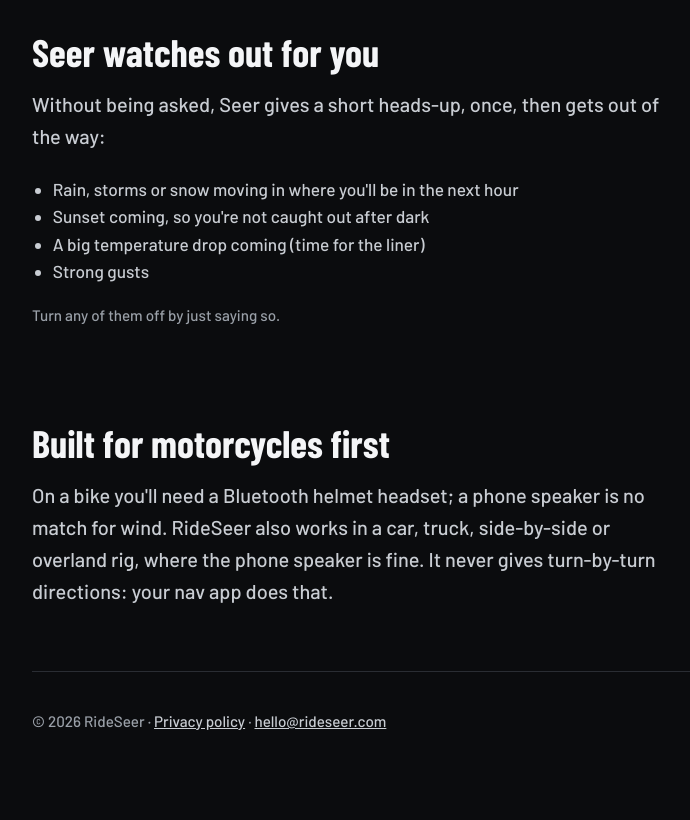
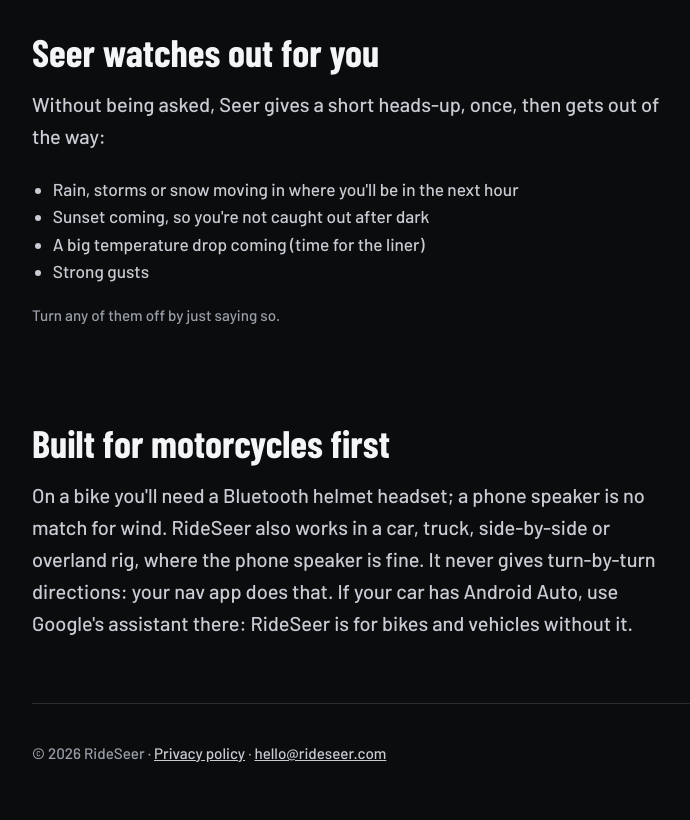
Before and after one commit to sm00thindian/rideseer-site, a plain HTML site: page index.html in a window 1280 px wide. Shown: the part 2246-3066 px from the top of the page, without its empty margins (108-798 px from the left). Before the commit the page ends 3034 px from the top, so only its background shows below. Drawn offline with Linux system fonts and the light colour scheme.

Commit message:
Android Auto: point drivers to Google's assistant

```diff
--- a/index.html
+++ b/index.html
@@ -89,7 +89,7 @@
 
       <section>
         <h2>Built for motorcycles first</h2>
-        <p class="lede" style="margin-left:0">On a bike you'll need a Bluetooth helmet headset; a phone speaker is no match for wind. RideSeer also works in a car, truck, side-by-side or overland rig, where the phone speaker is fine. It never gives turn-by-turn directions: your nav app does that.</p>
+        <p class="lede" style="margin-left:0">On a bike you'll need a Bluetooth helmet headset; a phone speaker is no match for wind. RideSeer also works in a car, truck, side-by-side or overland rig, where the phone speaker is fine. It never gives turn-by-turn directions: your nav app does that. If your car has Android Auto, use Google's assistant there: RideSeer is for bikes and vehicles without it.</p>
       </section>
     </main>
 
```
